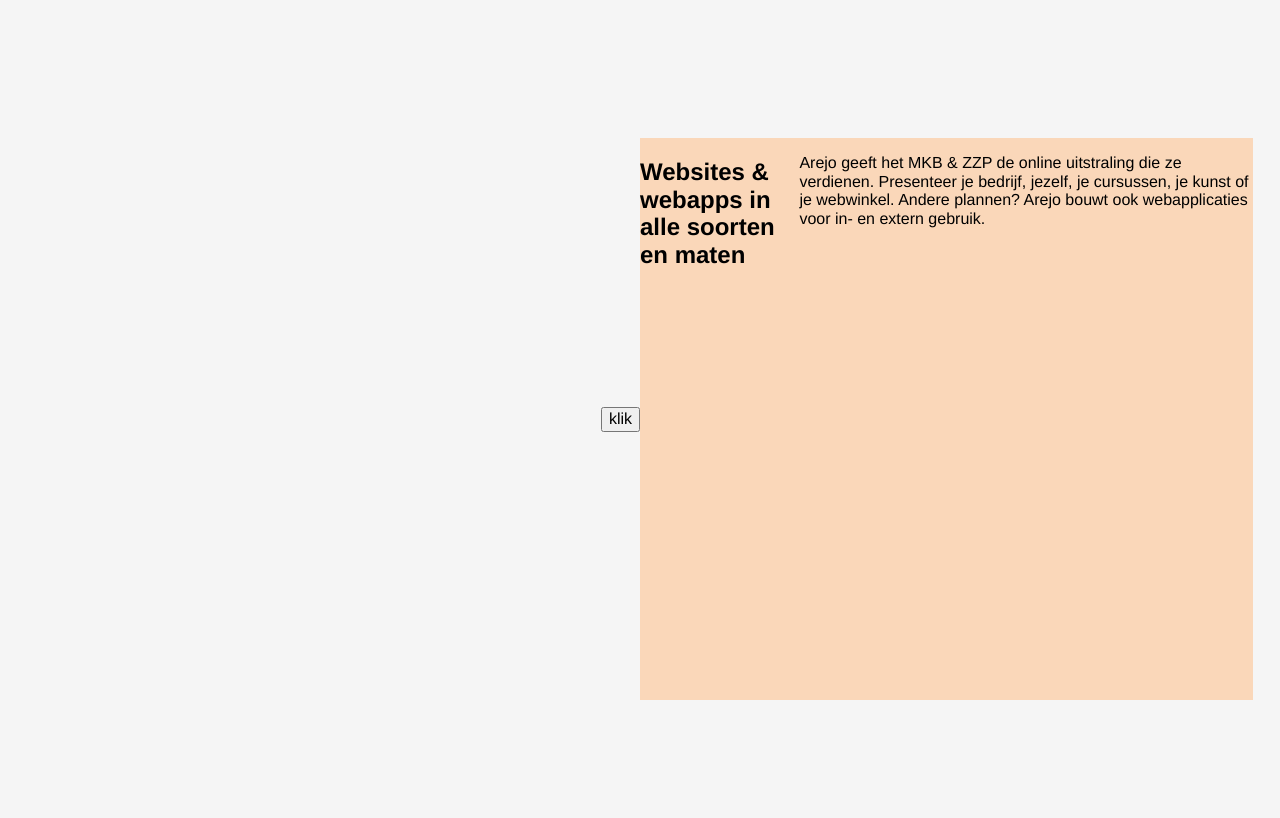
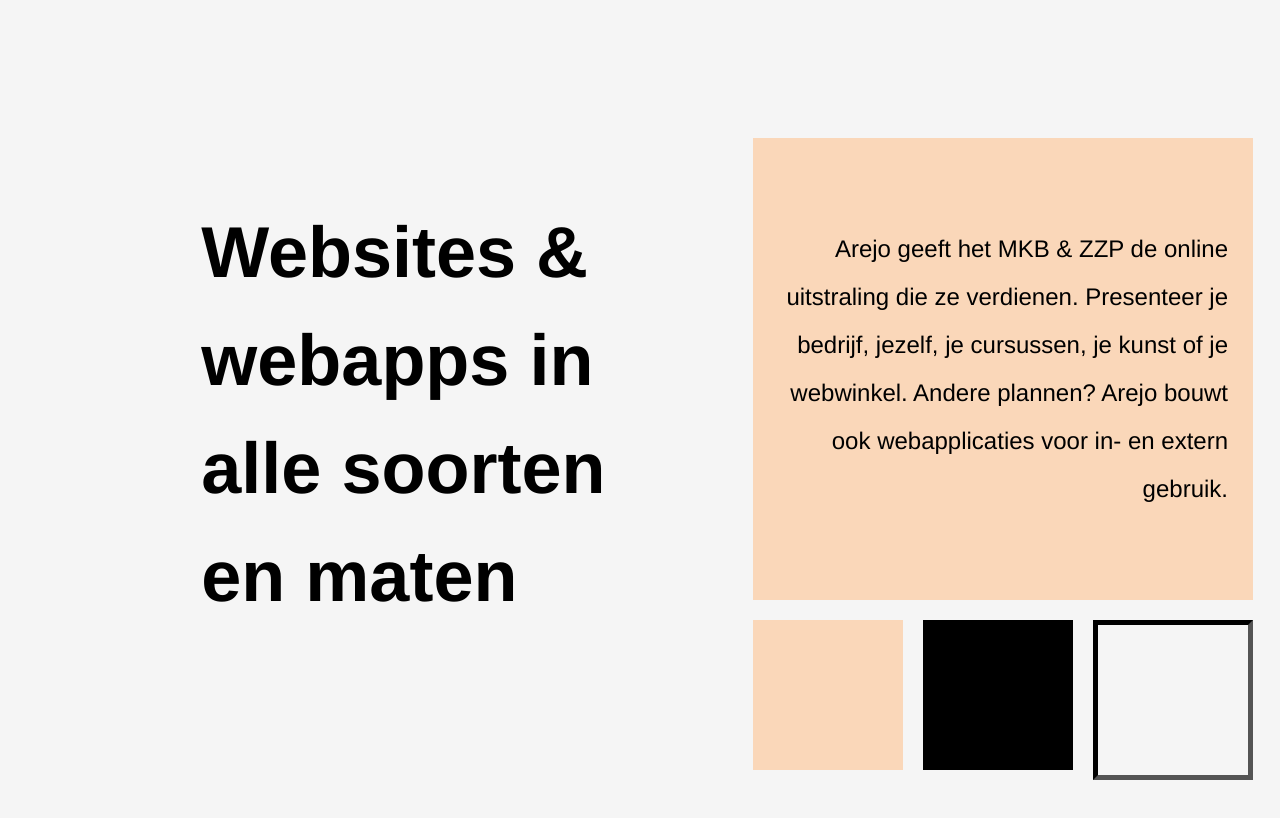
Before and after one commit to arejasverduras/arejo, a plain HTML site: page index.html in a window 1280 px wide. Shown: the part 760-1578 px from the top of the page. After the commit the page ends 1540 px from the top, so only its background shows below. Drawn offline with Linux system fonts and the light colour scheme.

Commit message:
top section

```diff
--- a/index.html
+++ b/index.html
@@ -44,13 +44,24 @@
         </div>
       </section>
       <section class="welkom" id="welkom">
-        <button>
-            klik
-        </button>
-          <div class="welkomtekst"><h2>Websites & webapps in alle soorten en maten</h2><p>
+        <div class="welkomTitel"><h2>Websites & webapps in alle soorten en maten</h2></div>
+          <div class="welkomtekst">
+              <p>
               Arejo geeft het MKB & ZZP de online uitstraling die ze verdienen. Presenteer je bedrijf, jezelf, je cursussen, je kunst of je webwinkel.
               Andere plannen? Arejo bouwt ook webapplicaties voor in- en extern gebruik.
-          </p></div>
+          </p>
+         </div>
+         <div class="welkomblokjeshouder">
+             <div class="welkomblokje" id="welkomblokje1">
+               <p></p>
+            </div>
+        <div class="welkomblokje" id="welkomblokje2">
+        <p></p>
+        </div>
+        <div class="welkomblokje" id="welkomblokje3">
+            <p></p>
+     </div>
+        </div>
 
       </section>
     </main>
--- a/resources/css/style.css
+++ b/resources/css/style.css
@@ -1,6 +1,6 @@
 html {
     font-size: 16px;
-    box-sizing: border-box;
+
 }
 
 /*
@@ -14,7 +14,7 @@ html {
 body {
     background-color: whitesmoke;
     font-family: Helvetica, Arial, sans-serif;
-
+    box-sizing: border-box;
 }
 
 /* Header Section */
@@ -175,19 +175,63 @@ nav a:hover {
 
 .welkom {
     display: flex;
-    flex-wrap: wrap-reverse;
+    flex-wrap: wrap;
     justify-content: flex-end;
     align-items: center;
     max-width: 1226px;
-    height: 562px;
+    height: 462px;
 
     margin: 150px auto;
 }
 
+.welkomTitel {
+    display: inline-flex;
+    max-width: 40%;
+    height: 100%;
+    margin-right: 5%;
+    font-size: 3em;
+    line-height: 1.5;
+}
+
 
 .welkomtekst {
-  display: inline-flex;
-  max-width: 50%;
+  display: flex;
+  align-items: center;
+  max-width: 500px;
   height: 100%;
   background-color: rgb(250, 215, 185);
+
+  font-size: 1.5em;
+  line-height: 2em;
+  text-align: right;
 }
+
+.welkomblokjeshouder {
+    display: flex;
+    min-width: 500px;
+    justify-content: space-between;
+    margin-top: 20px;
+
+}
+
+.welkomblokje {
+    display:inline-flex;
+    width: 150px;
+    background-color: rgb(250, 215, 185);
+    height: 150px;
+
+}
+
+.welkomtekst p {
+    padding: 5%;
+    min-width: 00px;
+}
+
+#welkomblokje2 {
+    background-color: black;
+}
+
+#welkomblokje3 {
+    background-color: whitesmoke;
+    border: 5px inset black;
+}
```
